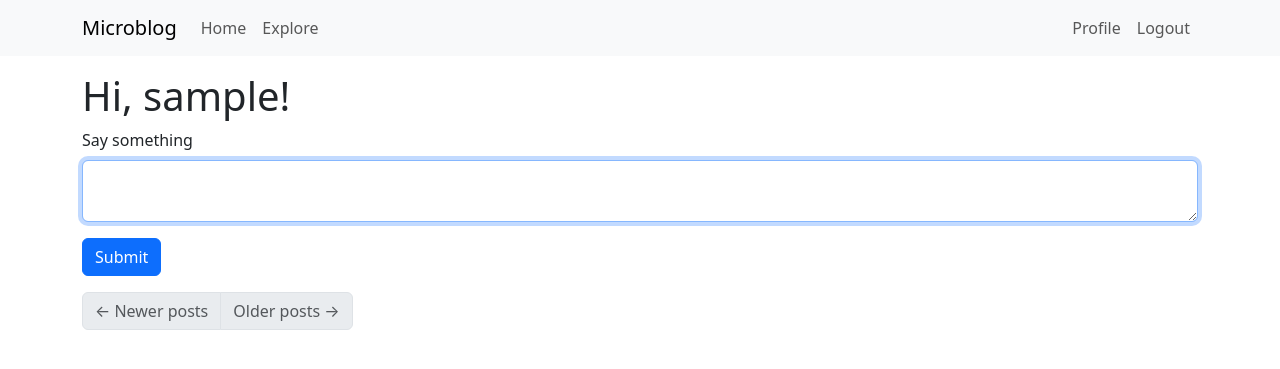
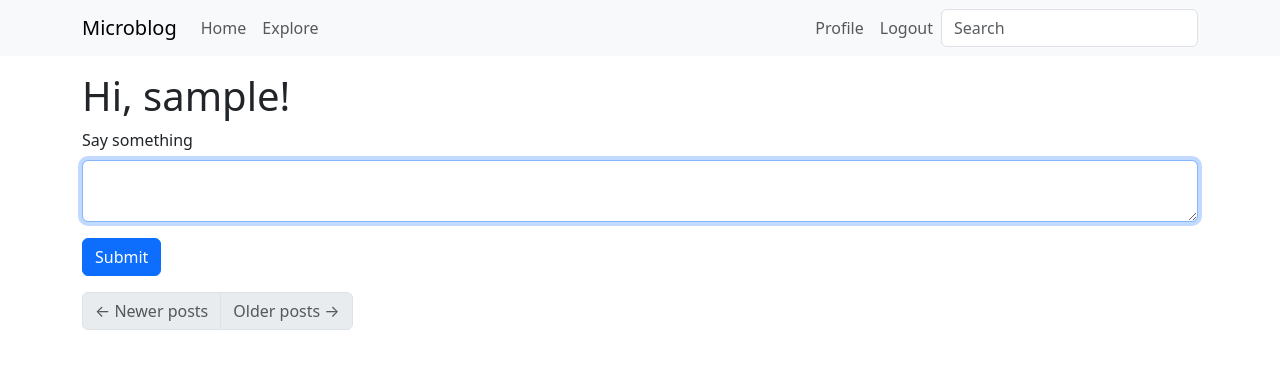
Before and after one commit to arman-zhumakhan/microblog-flask-fullstack, a Flask app: page / in a window 1280 px wide. Shown: the top 369 px of the page. Run offline with Flask 3, Linux system fonts and the light colour scheme; the visitor is signed in with stand-in values (Sample User, id 1); data comes from the database, SQL or seed files in the repository; data that the repository does not hold is empty; some libraries are stand-ins or nearby versions.

Commit message:
Search Bar in the base template and endpoint

```diff
--- a/app/main/forms.py
+++ b/app/main/forms.py
@@ -35,3 +35,13 @@ class PostForm(FlaskForm):
     post = TextAreaField('Say something', validators=[
         DataRequired(), Length(min=1, max=140)])
     submit = SubmitField('Submit')
+
+class SearchForm(FlaskForm):
+    q = StringField(_l("Search"), validators=[DataRequired()])
+
+    def __init__(self, *args, **kwargs):
+        if 'formdata' not in kwargs:
+            kwargs['formdata'] = request.args
+        if 'meta' not in kwargs:
+            kwargs['meta'] = {'csrf': False}
+        super(SearchForm, self).__init__(*args, **kwargs)
--- a/app/main/routes.py
+++ b/app/main/routes.py
@@ -2,7 +2,7 @@ from datetime import datetime, timezone
 from flask import render_template, flash, redirect, url_for, request, g, current_app
 import sqlalchemy as sa
 from app import db
-from app.main.forms import EditProfileForm, EmptyForm, PostForm
+from app.main.forms import EditProfileForm, EmptyForm, PostForm, SearchForm
 from app.models import User, Post
 from flask_login import current_user, login_required
 from app.main import bp
@@ -14,6 +14,8 @@ def before_request():
     if current_user.is_authenticated:
         current_user.last_seen = datetime.now(timezone.utc)
         db.session.commit()
+        g.search_form = SearchForm()
+    g.locale = str(get_locale())
 
 
 @bp.route('/', methods=['GET', 'POST'])
@@ -136,3 +138,18 @@ def user_popup(username):
     user = db.first_or_404(sa.select(User).where(User.username == username))
     form = EmptyForm()
     return render_template('user_popup.html', user=user, form=form)
+
+@bp.route('/search', methods=['GET'])
+@login_required
+def search():
+    if not g.search_form.validate():
+        return redirect(url_for('main.explore'))
+    page = request.args.get('page', 1, type=int)
+    posts, total = Post.search(g.search_form.q.data, page,
+                               current_app.config['POSTS_PER_PAGE'])
+    next_url = url_for('main.search', q=g.search_form.q.data, page=page + 1) \
+        if total > page * current_app.config['POSTS_PER_PAGE'] else None
+    prev_url = url_for('main.search', q=g.search_form.q.data, page=page - 1) \
+        if page > 1 else None
+    return render_template('search.html', title=_('Search'), posts=posts,
+                           next_url=next_url, prev_url=prev_url)
--- a/app/templates/base.html
+++ b/app/templates/base.html
@@ -44,6 +44,14 @@
             </li>
             {% endif %}
           </ul>
+          {% if g.search_form %}
+          <form class="navbar-form navbar-left" method="get"
+                action="{{ url_for('main.search') }}">
+                <div class="form-group">
+                  {{ g.search_form.q(size=20, class='form-control', placeholder=g.search_form.q.label.text) }}
+                </div>
+          </form>
+          {% endif %}
         </div>
       </div>
     </nav>
@@ -63,10 +71,11 @@
         crossorigin="anonymous">
     </script>
     {{ moment.include_moment() }}
+    {{ moment.lang(g.locale) }}
     <script>
       async function translate(sourceElem, destElem, sourceLang, destLang) {
         document.getElementById(destElem).innerHTML =
-          '<img src="{{ url_for('static', filename='loading.gif') }}">';
+          "<img src=\"{{ url_for('static', filename='loading.gif') }}\">";
         const response = await fetch('/translate', {
           method: 'POST',
           headers: {'Content-Type': 'application/json; charset=utf-8'},
```
Also changed, not shown: app/templates/search.html (added, +22 -0 lines).
